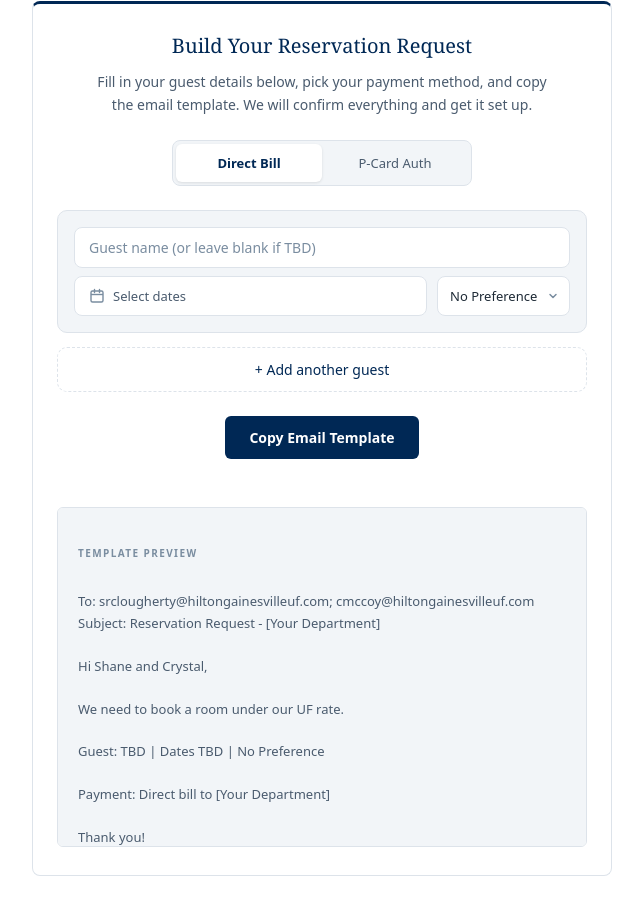
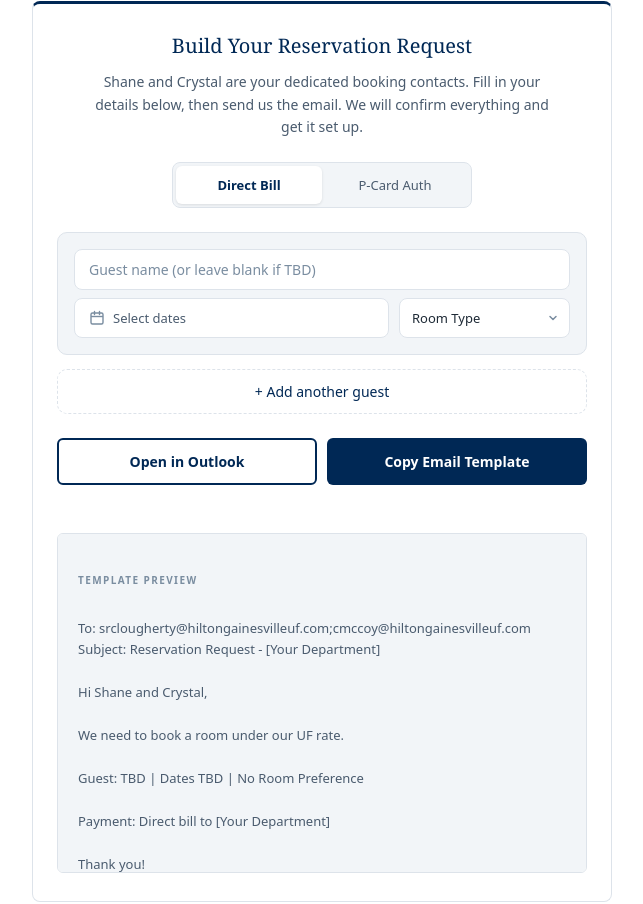
Before and after one commit to shaneclougherty/University-of-Florida-Booking-Guide, a plain HTML site: page index.html in a window 1280 px wide. Shown: the part 803-1707 px from the top of the page, without its empty margins (318-961 px from the left). Drawn offline with Linux system fonts and the light colour scheme.

Commit message:
Update index.html

```diff
--- a/index.html
+++ b/index.html
@@ -86,8 +86,11 @@ body{font-family:system-ui,-apple-system,'Segoe UI',Roboto,sans-serif;color:var(
 .add-guest-btn{display:flex;align-items:center;justify-content:center;gap:6px;width:100%;padding:12px;border:1px dashed var(--rule);border-radius:10px;background:none;color:var(--navy);font-family:inherit;font-size:14px;font-weight:500;cursor:pointer;transition:background .15s,border-color .15s;margin-bottom:24px}
 .add-guest-btn:hover{background:var(--ice);border-color:var(--slate)}
 
-.copy-link-btn{display:inline-block;background:var(--navy);color:var(--white);font-size:14px;font-weight:600;padding:12px 24px;border-radius:6px;border:none;cursor:pointer;text-decoration:none;transition:background .15s;font-family:inherit}
+.btn-row{display:flex;gap:10px;justify-content:center;flex-wrap:wrap}
+.copy-link-btn{display:inline-flex;align-items:center;justify-content:center;gap:8px;background:var(--navy);color:var(--white);font-size:14px;font-weight:600;padding:12px 24px;border-radius:6px;border:none;cursor:pointer;text-decoration:none;transition:background .15s;font-family:inherit;flex:1;min-width:180px;max-width:260px}
 .copy-link-btn:hover{background:var(--navy-hover)}
+.outlook-btn{display:inline-flex;align-items:center;justify-content:center;gap:8px;background:var(--white);color:var(--navy);font-size:14px;font-weight:600;padding:12px 24px;border-radius:6px;border:2px solid var(--navy);cursor:pointer;text-decoration:none;transition:background .15s,color .15s;font-family:inherit;flex:1;min-width:180px;max-width:260px}
+.outlook-btn:hover{background:var(--navy);color:var(--white)}
 .copy-confirm{color:#2E7D32;font-size:13px;font-weight:600;margin-top:10px;opacity:0;transition:opacity .15s}
 .copy-confirm.show{animation:fadeInOut 1.6s ease forwards}
 @keyframes fadeInOut{0%{opacity:0}15%{opacity:1}75%{opacity:1}100%{opacity:0}}
@@ -148,7 +151,7 @@ footer{text-align:center;padding:48px 24px 56px;border-top:1px solid var(--rule)
   <div class="section-label">How to Book</div>
   <div class="card">
     <h3>Build Your Reservation Request</h3>
-    <p>Fill in your guest details below, pick your payment method, and copy the email template. We will confirm everything and get it set up.</p>
+    <p>Shane and Crystal are your dedicated booking contacts. Fill in your details below, then send us the email. We will confirm everything and get it set up.</p>
 
     <div class="toggle-wrap">
       <div class="toggle-track" id="toggleTrack">
@@ -171,7 +174,10 @@ footer{text-align:center;padding:48px 24px 56px;border-top:1px solid var(--rule)
     </div>
 
     <button class="add-guest-btn" onclick="addGuest()">+ Add another guest</button>
-    <button class="copy-link-btn" id="copyBtn" onclick="copyEmail()">Copy Email Template</button>
+    <div class="btn-row">
+      <button class="outlook-btn" onclick="openOutlook()">Open in Outlook</button>
+      <button class="copy-link-btn" id="copyBtn" onclick="copyEmail()">Copy Email Template</button>
+    </div>
     <div id="copyConfirm" class="copy-confirm">Copied to clipboard</div>
 
     <div class="template-preview" id="previewWrap">
@@ -235,7 +241,7 @@ if(company){
   document.title=company+' | UF Hotel Booking Guide';
 }
 
-var guests=[{name:'',checkIn:null,checkOut:null,room:'No Preference'}];
+var guests=[{name:'',checkIn:null,checkOut:null,room:''}];
 var currentMethod='directbill';
 var cal={open:false,gi:-1,month:new Date().getMonth(),year:new Date().getFullYear(),phase:'checkin'};
 
@@ -262,9 +268,10 @@ function renderGuests(){
     h+='<svg class="cal-icon" width="16" height="16" viewBox="0 0 16 16" fill="none"><rect x="2" y="3" width="12" height="11" rx="1.5" stroke="currentColor" stroke-width="1.4"/><path d="M2 6.5h12" stroke="currentColor" stroke-width="1.4"/><path d="M5.5 1.5v3M10.5 1.5v3" stroke="currentColor" stroke-width="1.4" stroke-linecap="round"/></svg>';
     h+='<span>'+dtxt+'</span></button>';
     h+='<select class="room-select" onchange="guests['+i+'].room=this.value;updatePreview()">';
-    h+='<option'+(g.room==='No Preference'?' selected':'')+'>No Preference</option>';
-    h+='<option'+(g.room==='King'?' selected':'')+'>King</option>';
-    h+='<option'+(g.room==='Double Queen'?' selected':'')+'>Double Queen</option>';
+    h+='<option value="" disabled'+(g.room===''?' selected':'')+'>Room Type</option>';
+    h+='<option value="King"'+(g.room==='King'?' selected':'')+'>King</option>';
+    h+='<option value="Double Queen"'+(g.room==='Double Queen'?' selected':'')+'>Double Queen</option>';
+    h+='<option value="No Room Preference"'+(g.room==='No Room Preference'?' selected':'')+'>No Room Preference</option>';
     h+='</select></div></div>';
   }
   c.innerHTML=h;
@@ -291,7 +298,11 @@ function openCal(gi){
 }
 function closeCal(){
   cal.open=false;
-  document.getElementById('calDropdown').classList.remove('open');
+  var dd=document.getElementById('calDropdown');
+  if(dd){
+    dd.classList.remove('open');
+    document.getElementById('guestsContainer').after(dd);
+  }
 }
 
 function renderCal(){
@@ -376,7 +387,7 @@ function addGuest(){
     name:'',
     checkIn:src.checkIn?new Date(src.checkIn):null,
     checkOut:src.checkOut?new Date(src.checkOut):null,
-    room:'No Preference'
+    room:''
   });
   renderGuests();updatePreview();
   var inputs=document.querySelectorAll('.guest-name');
@@ -404,7 +415,7 @@ function switchPay(m){
   setTimeout(function(){updatePreview();pw.classList.remove('switching')},200);
 }
 
-function buildEmail(){
+function buildEmailParts(){
   var n=guests.length;
   var rw=n===1?'a room':n+' rooms';
   var subj='Reservation Request - '+deptName;
@@ -414,17 +425,29 @@ function buildEmail(){
     var nm=g.name.trim()||'TBD';
     var dt=g.checkIn&&g.checkOut?fmtD(g.checkIn)+' to '+fmtD(g.checkOut):'Dates TBD';
     var prefix=n===1?'Guest: ':'Guest '+(i+1)+': ';
-    lines+=prefix+nm+' | '+dt+' | '+g.room+'\n';
+    var rm=g.room||'No Room Preference';
+    lines+=prefix+nm+' | '+dt+' | '+rm+'\n';
   }
   var pay=currentMethod==='directbill'?'Payment: Direct bill to '+deptName:'Payment: P-Card authorization';
-  return 'To: srclougherty@hiltongainesvilleuf.com; cmccoy@hiltongainesvilleuf.com\n'+
-    'Subject: '+subj+'\n\n'+
-    'Hi Shane and Crystal,\n\n'+
-    'We need to book '+rw+' under our UF rate.\n\n'+
-    lines+'\n'+pay+'\n\nThank you!';
+  var body='Hi Shane and Crystal,\n\nWe need to book '+rw+' under our UF rate.\n\n'+lines+'\n'+pay+'\n\nThank you!';
+  return {
+    to:'srclougherty@hiltongainesvilleuf.com;cmccoy@hiltongainesvilleuf.com',
+    subject:subj,
+    body:body
+  };
+}
+function buildEmail(){
+  var p=buildEmailParts();
+  return 'To: '+p.to+'\nSubject: '+p.subject+'\n\n'+p.body;
 }
 function updatePreview(){
   document.getElementById('templateText').textContent=buildEmail();
+}
+
+function openOutlook(){
+  var p=buildEmailParts();
+  var url='https://outlook.office.com/mail/deeplink/compose?to='+encodeURIComponent(p.to)+'&subject='+encodeURIComponent(p.subject)+'&body='+encodeURIComponent(p.body);
+  window.open(url,'_blank');
 }
 
 function copyEmail(){
```
